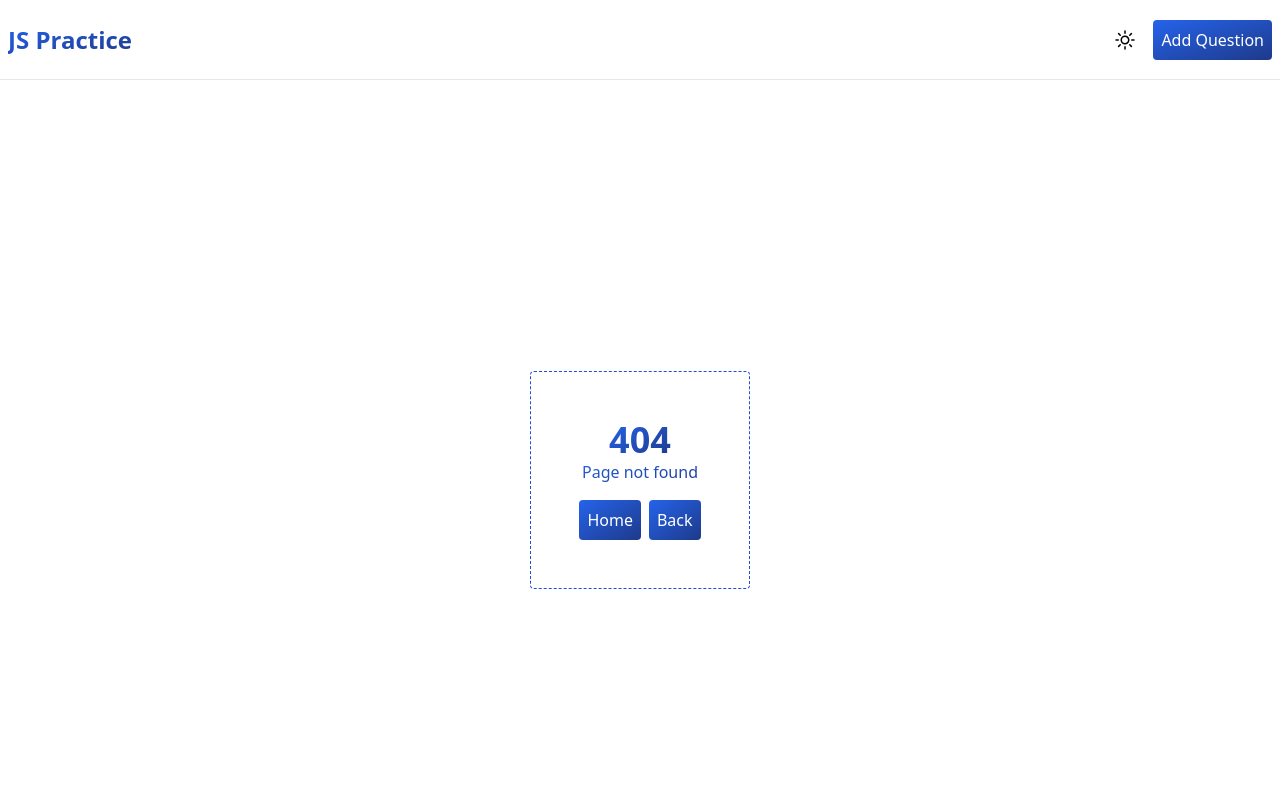
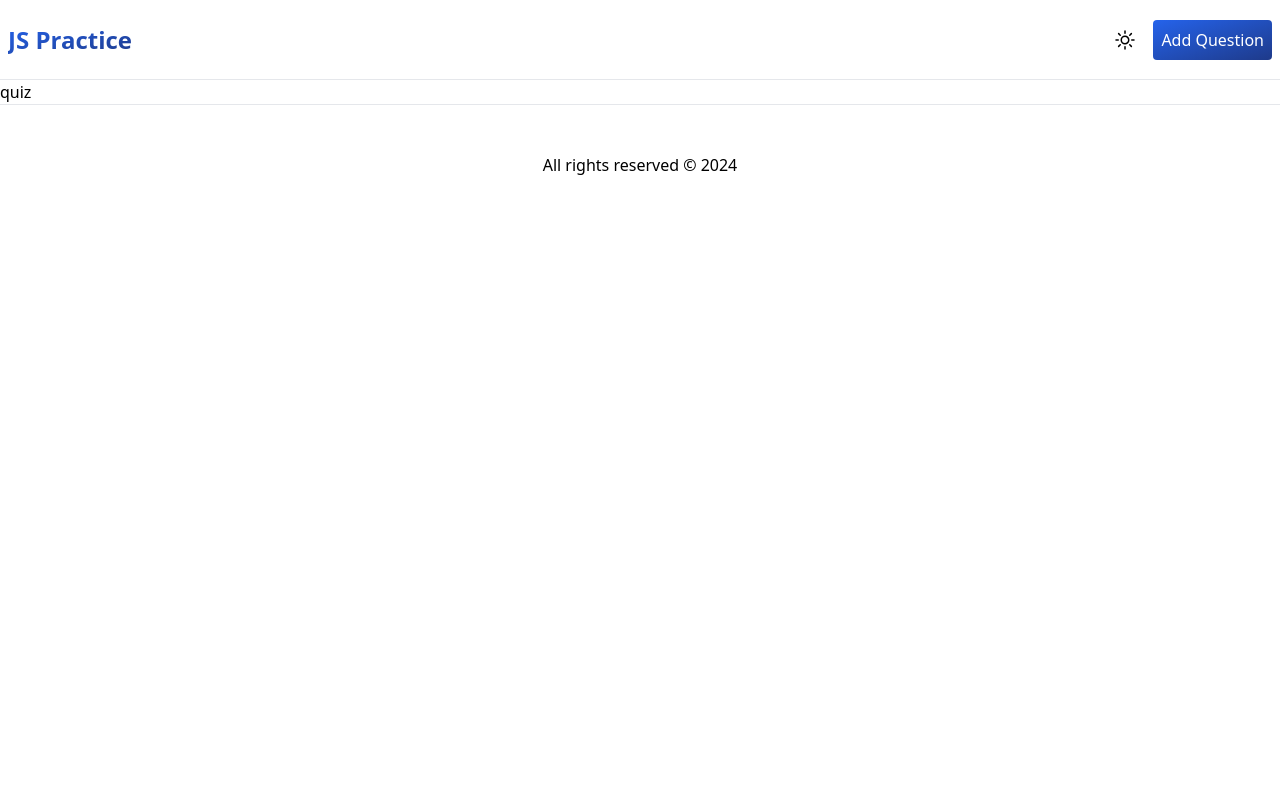
Before and after one commit to ashsajal1/js-practice-app, a React (Vite) app: page /quiz in a window 1280 px wide. Before the commit this address had no page. Shown: the top 800 px of the page. Built offline with nearby package versions, Linux system fonts and the light colour scheme.

Commit message:
create quiz page and ques comp

```diff
--- /dev/null
+++ b/src/components/ui/quiz-question.tsx
@@ -0,0 +1,5 @@
+export default function QuizQuestion() {
+  return (
+    <div>QuizQuestion</div>
+  )
+}
--- /dev/null
+++ b/src/pages/quiz.tsx
@@ -0,0 +1,5 @@
+export default function Quiz() {
+  return (
+    <div>quiz</div>
+  )
+}
--- a/src/router.tsx
+++ b/src/router.tsx
@@ -4,6 +4,7 @@ import NotFound from './pages/not-found'
 import Home from './pages/home'
 import Layout from './pages/layout'
 import Result from './pages/result'
+import Quiz from './pages/quiz'
 
 export const router = createBrowserRouter([
   {
@@ -19,6 +20,10 @@ export const router = createBrowserRouter([
         element: <Result />
       },
       {
+        path: '/quiz',
+        element: <Quiz />
+      },
+      {
         path: '/practice/q/:questionId',
         element: <Practice />
       },
```
